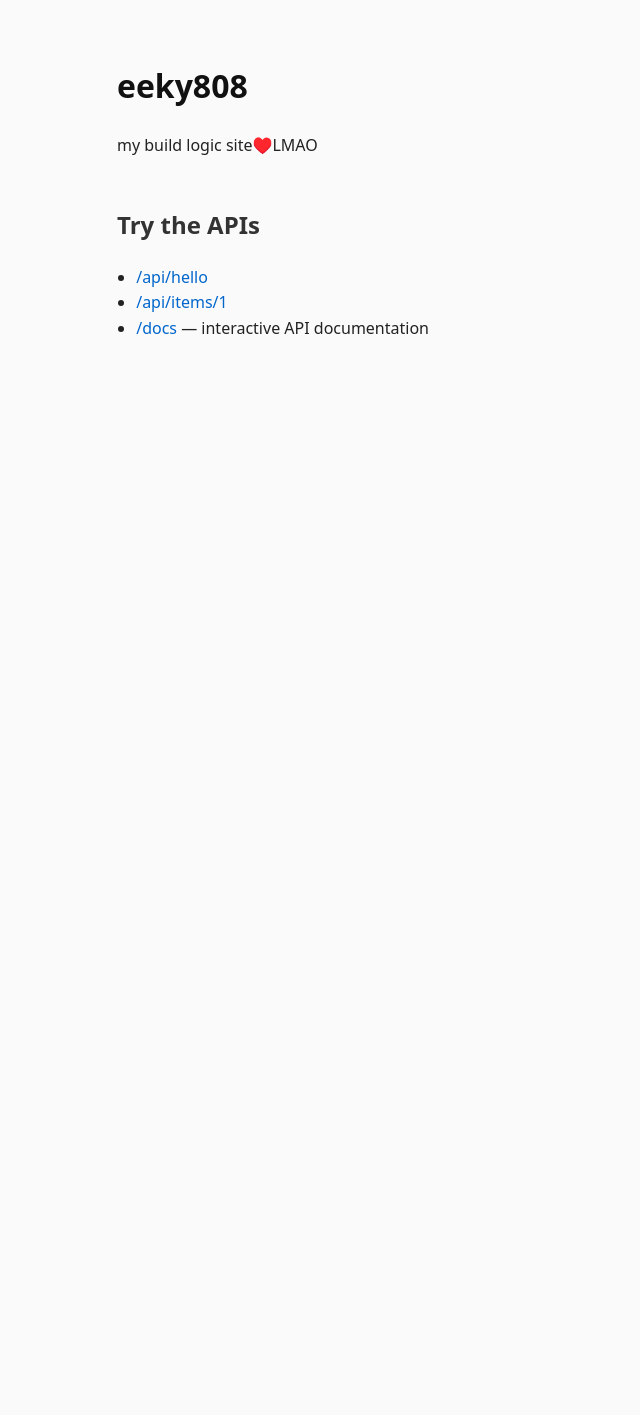
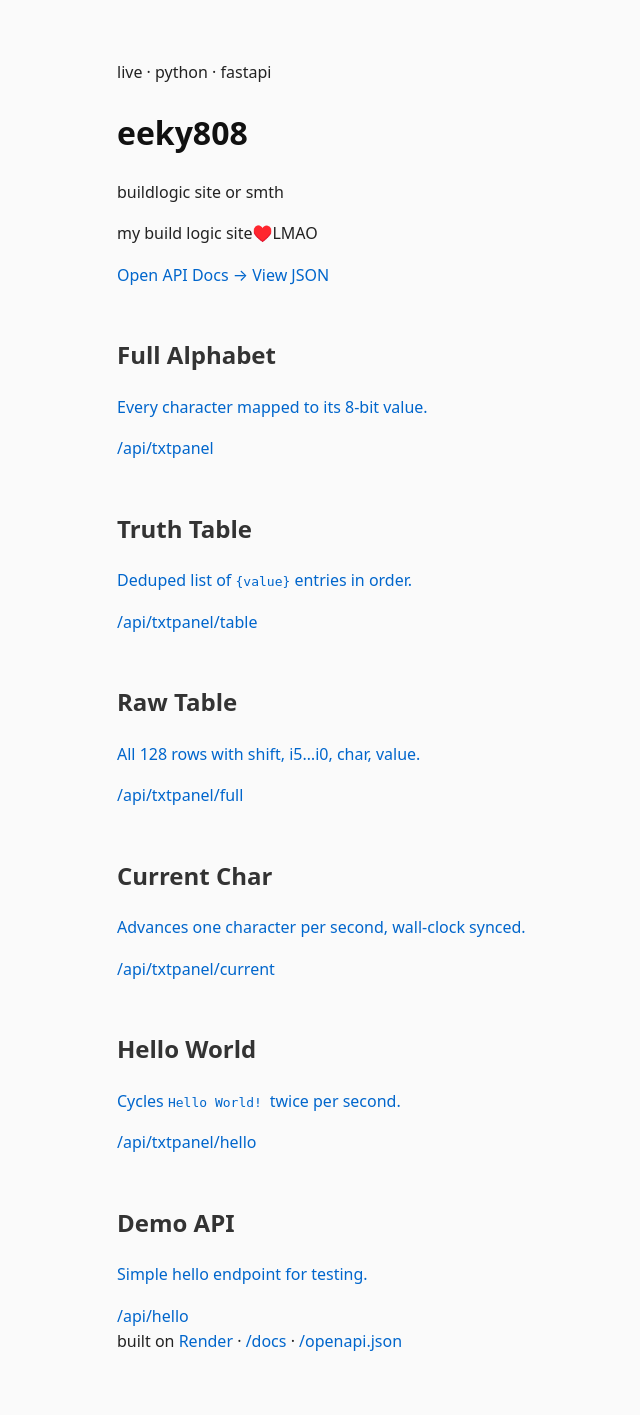
Before and after one commit to geometryRunC/eeky808, a FastAPI app: page / in a window 1280 px wide. Shown: the whole page, without its empty margins (143-783 px from the left). Before the commit the page ends 334 px from the top, so only its background shows below. Run offline with FastAPI, Linux system fonts and the light colour scheme.

Commit message:
Revamp index.html layout and structure

```diff
--- a/templates/index.html
+++ b/templates/index.html
@@ -7,16 +7,67 @@
     <link rel="stylesheet" href="/static/style.css" />
 </head>
 <body>
-    <main>
-        <h1>{{ heading }}</h1>
-        <p>{{ intro }}</p>
+    <div class="bg-orb bg-orb-1"></div>
+    <div class="bg-orb bg-orb-2"></div>
+    <div class="bg-orb bg-orb-3"></div>
 
-        <h2>Try the APIs</h2>
-        <ul>
-            <li><a href="/api/hello">/api/hello</a></li>
-            <li><a href="/api/items/1">/api/items/1</a></li>
-            <li><a href="/docs">/docs</a> — interactive API documentation</li>
-        </ul>
+    <main class="container">
+        <header class="hero">
+            <div class="badge">live · python · fastapi</div>
+            <h1 class="hero-title">{{ heading }}</h1>
+            <p class="hero-tagline">{{ tagline }}</p>
+            <p class="hero-intro">{{ intro }}</p>
+            <div class="hero-actions">
+                <a class="btn btn-primary" href="/docs">Open API Docs &rarr;</a>
+                <a class="btn btn-ghost" href="/api/txtpanel">View JSON</a>
+            </div>
+        </header>
+
+        <section class="grid">
+            <a class="card" href="/api/txtpanel">
+                <h2 class="card-title">Full Alphabet</h2>
+                <p class="card-desc">Every character mapped to its 8-bit value.</p>
+                <span class="card-path">/api/txtpanel</span>
+            </a>
+
+            <a class="card" href="/api/txtpanel/table">
+                <h2 class="card-title">Truth Table</h2>
+                <p class="card-desc">Deduped list of <code>{value}</code> entries in order.</p>
+                <span class="card-path">/api/txtpanel/table</span>
+            </a>
+
+            <a class="card" href="/api/txtpanel/full">
+                <h2 class="card-title">Raw Table</h2>
+                <p class="card-desc">All 128 rows with shift, i5&hellip;i0, char, value.</p>
+                <span class="card-path">/api/txtpanel/full</span>
+            </a>
+
+            <a class="card" href="/api/txtpanel/current">
+                <h2 class="card-title">Current Char</h2>
+                <p class="card-desc">Advances one character per second, wall-clock synced.</p>
+                <span class="card-path">/api/txtpanel/current</span>
+            </a>
+
+            <a class="card" href="/api/txtpanel/hello">
+                <h2 class="card-title">Hello World</h2>
+                <p class="card-desc">Cycles <code>Hello World! </code> twice per second.</p>
+                <span class="card-path">/api/txtpanel/hello</span>
+            </a>
+
+            <a class="card" href="/api/hello">
+                <h2 class="card-title">Demo API</h2>
+                <p class="card-desc">Simple hello endpoint for testing.</p>
+                <span class="card-path">/api/hello</span>
+            </a>
+        </section>
+
+        <footer class="footer">
+            <span>built on <a href="https://render.com" target="_blank" rel="noopener">Render</a></span>
+            <span>&middot;</span>
+            <a href="/docs">/docs</a>
+            <span>&middot;</span>
+            <a href="/openapi.json">/openapi.json</a>
+        </footer>
     </main>
 </body>
 </html>
```
